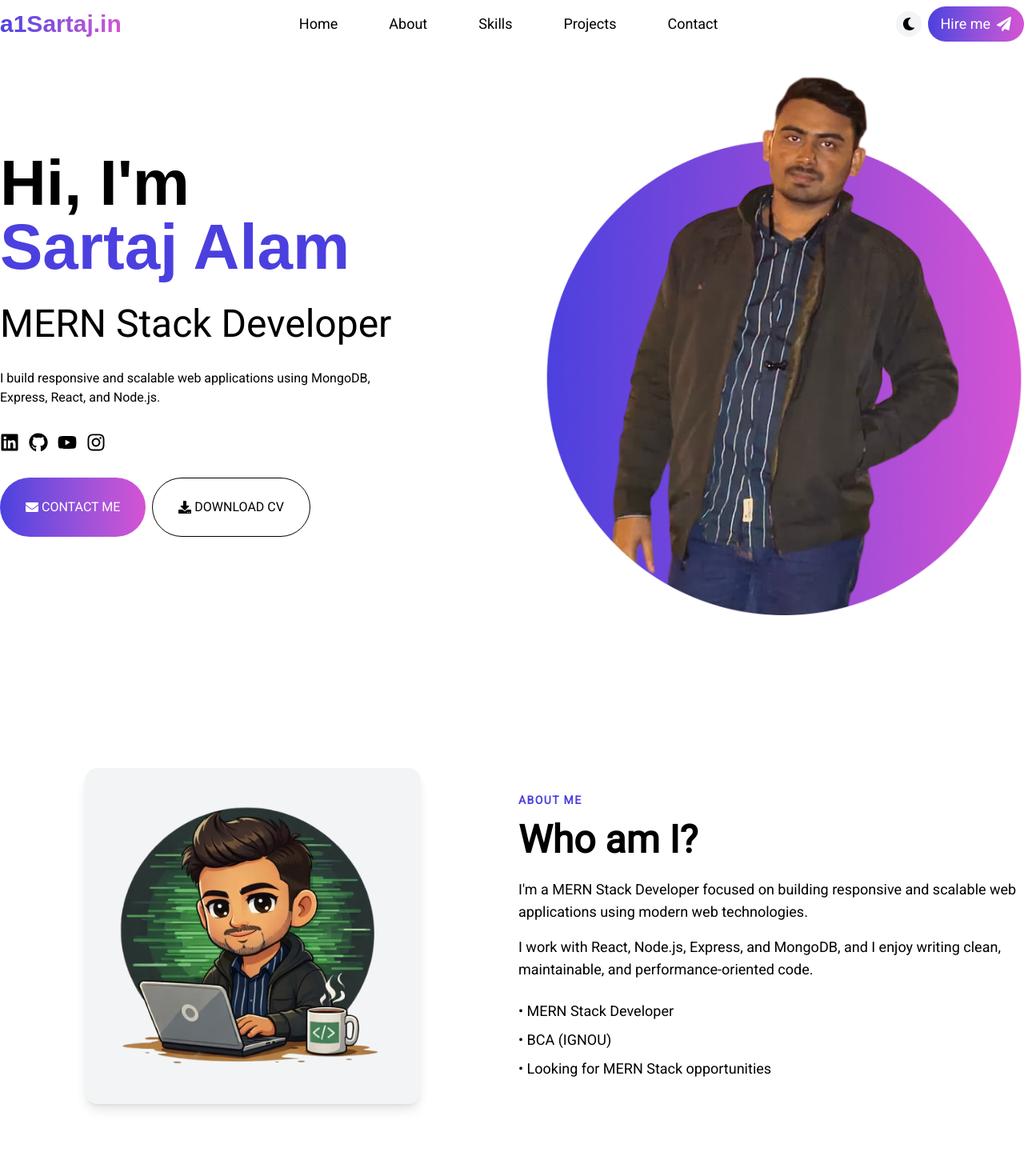
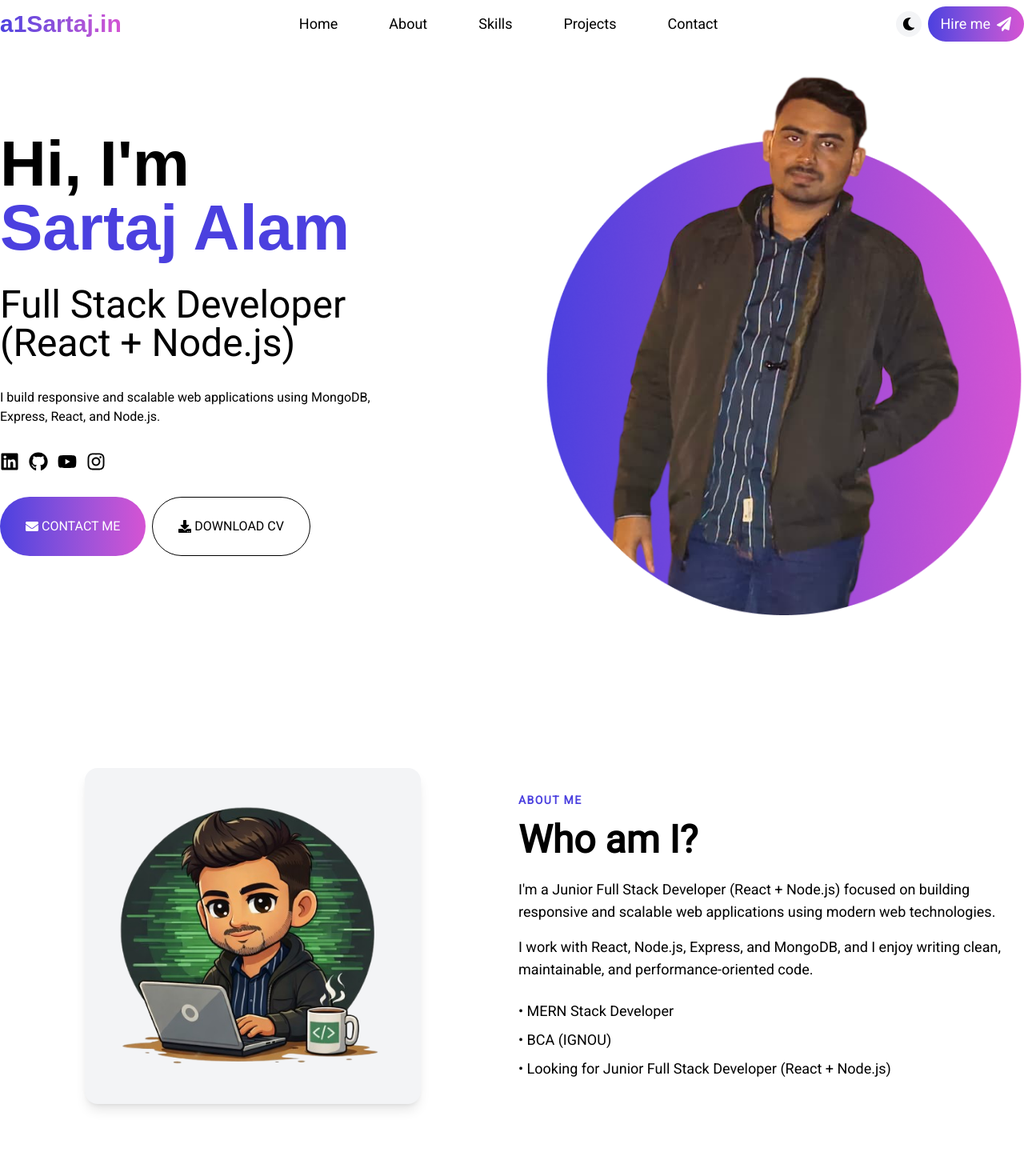
Before and after one commit to a1sartaj/portfolio, a Next.js app: page / in a window 1280 px wide. Shown: the top 1470 px of the page at 80% size. Built offline with nearby package versions, Linux system fonts and the light colour scheme; a web font is replaced by a local one.

Commit message:
update few thing

```diff
--- a/components/About.jsx
+++ b/components/About.jsx
@@ -27,7 +27,7 @@ export default function About() {
                 </h2>
 
                 <p className="mt-6 text-lg">
-                    I'm a MERN Stack Developer focused on building responsive and
+                    I'm a Junior Full Stack Developer (React + Node.js) focused on building responsive and
                     scalable web applications using modern web technologies.
                 </p>
 
@@ -39,7 +39,7 @@ export default function About() {
                 <ul className="mt-6 space-y-2 text-lg">
                     <li>• MERN Stack Developer</li>
                     <li>• BCA (IGNOU)</li>
-                    <li>• Looking for MERN Stack opportunities</li>
+                    <li>• Looking for Junior Full Stack Developer (React + Node.js)</li>
                 </ul>
             </div>
 
--- a/components/Hero.jsx
+++ b/components/Hero.jsx
@@ -15,7 +15,7 @@ export default function Hero() {
                 </h1>
 
                 <p className="mt-8 text-4xl lg:text-5xl text-text-muted">
-                    MERN Stack Developer
+                    Full Stack Developer (React + Node.js)
                 </p>
 
                 <p className='max-w-lg mt-8' >
@@ -34,7 +34,7 @@ export default function Hero() {
                         <FaEnvelope /> CONTACT ME
                     </a>
 
-                    <a href='https://drive.google.com/file/d/1cjVyfhno3iij_t6G2d-soUvydyU7NAps/view?usp=sharing' target='_blank' rel="noopener noreferrer" className='flex items-center gap-1 p-4 lg:px-8  lg:py-6 rounded-full border transition-all duration-300 ease-in hover:scale-105' >
+                    <a href='https://drive.google.com/file/d/1kwLLHML3eL-FwQfMrJDTZ1jRCs83Ygi_/view?usp=sharing' target='_blank' rel="noopener noreferrer" className='flex items-center gap-1 p-4 lg:px-8  lg:py-6 rounded-full border transition-all duration-300 ease-in hover:scale-105' >
                         <FaDownload /> DOWNLOAD CV
                     </a>
                 </div>
--- a/components/Navbar.jsx
+++ b/components/Navbar.jsx
@@ -54,7 +54,7 @@ export default function Navbar() {
                 <ThemeToggle />
 
                 {/* hover:bg-none hover:bg-white */}
-                <button className={`hidden md:flex gap-2 items-center px-4 py-2 text-white text-lg rounded-full bg-linear-to-r from-blue  to-purple hover:bg-none hover:bg-white hover:text-black transition-all duration-300 ease-in cursor-pointer hover:scale-105 `}>Hire me <FaPaperPlane /></button>
+                <a href="mailto:sartaj9806@gmail.com" className={`hidden md:flex gap-2 items-center px-4 py-2 text-white text-lg rounded-full bg-linear-to-r from-blue  to-purple hover:bg-none hover:bg-white hover:text-black transition-all duration-300 ease-in cursor-pointer hover:scale-105 `}>Hire me <FaPaperPlane /></a>
 
             </div>
         </nav>
```
